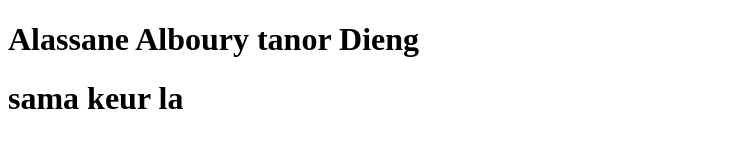
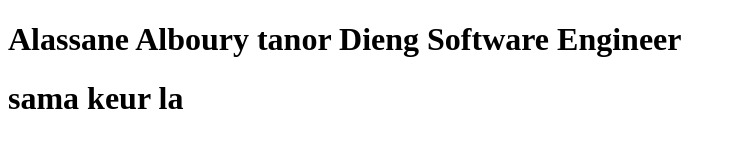
Before and after one commit to aatdieng/js-basics, a plain HTML site: page index.html in a window 1280 px wide. Shown: the whole page, without its empty margins (0-736 px from the left). Drawn offline with Linux system fonts and the light colour scheme.

Commit message:
profession ajoute

```diff
--- a/index.html
+++ b/index.html
@@ -7,7 +7,7 @@
     <title>Document</title>
 </head>
 <body>
-    <h1>Alassane Alboury tanor Dieng</h1>
+    <h1>Alassane Alboury tanor Dieng Software Engineer</h1>
      <h1>sama keur la </h1>
     <script src="index.js"></script>
 </body>
```
